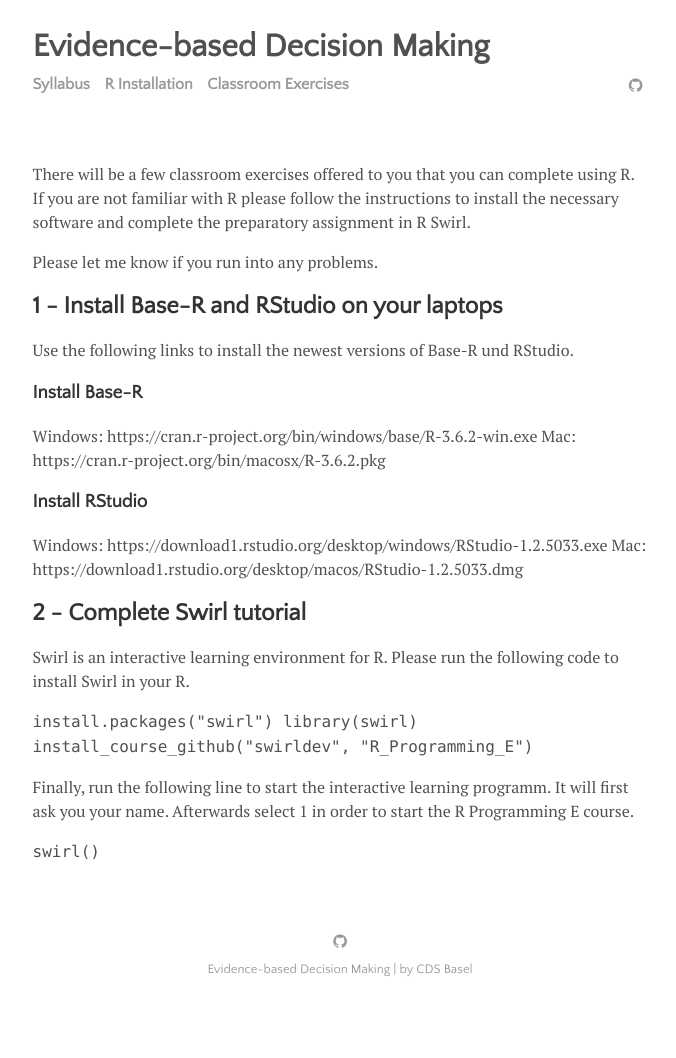
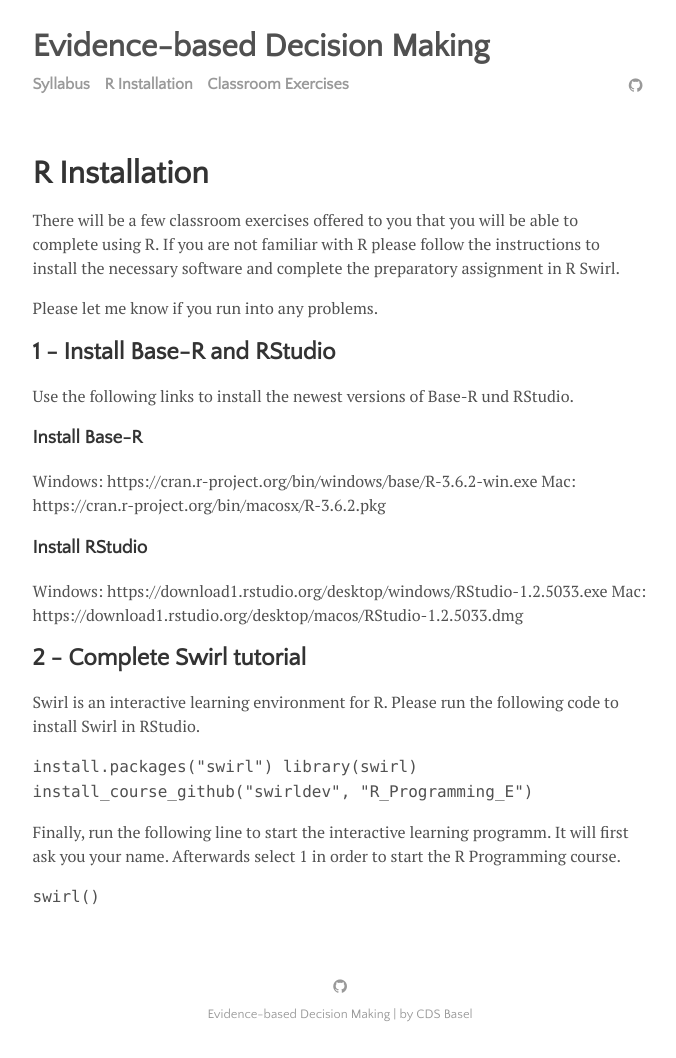
Before and after one commit to matarui/evidencebaseddm, a Jekyll site: the page built from menu/installation.md, in a window 1280 px wide. Shown: the whole page, without its empty margins (300-976 px from the left). Built offline with Jekyll 4.4.1, drawn with Linux system fonts in a browser that asks for light colours; our own code applies the rules of GitHub Pages for plain Markdown files; before the commit the page ends 1013 px from its top, so only the background shows below that.

Commit message:
Update installation.md

```diff
--- a/menu/installation.md
+++ b/menu/installation.md
@@ -1,13 +1,13 @@
 ---
 layout: page
-title: R Installation: Instructions
+title: R Installation
 ---
 
-There will be a few classroom exercises offered to you that you can complete using R. If you are not familiar with R please follow the instructions to install the necessary software and complete the preparatory assignment in R Swirl.
+There will be a few classroom exercises offered to you that you will be able to complete using R. If you are not familiar with R please follow the instructions to install the necessary software and complete the preparatory assignment in R Swirl.
 
 Please let me know if you run into any problems.
 
-## 1 - Install Base-R and RStudio on your laptops
+## 1 - Install Base-R and RStudio
 
 Use the following links to install the newest versions of Base-R und RStudio.
 
@@ -21,7 +21,7 @@
 
 ## 2 - Complete Swirl tutorial
 
-Swirl is an interactive learning environment for R. Please run the following code to install Swirl in your R.
+Swirl is an interactive learning environment for R. Please run the following code to install Swirl in RStudio.
 
 <font style="font-family: 'Lucida Console', Monaco, monospace;">
 install.packages("swirl")
@@ -29,7 +29,7 @@
 install_course_github("swirldev", "R_Programming_E")
 </font>
 
-Finally, run the following line to start the interactive learning programm. It will first ask you your name. Afterwards select 1 in order to start the R Programming E course.
+Finally, run the following line to start the interactive learning programm. It will first ask you your name. Afterwards select 1 in order to start the R Programming course.
 
 <font style="font-family: 'Lucida Console', Monaco, monospace;">
 swirl()
```
